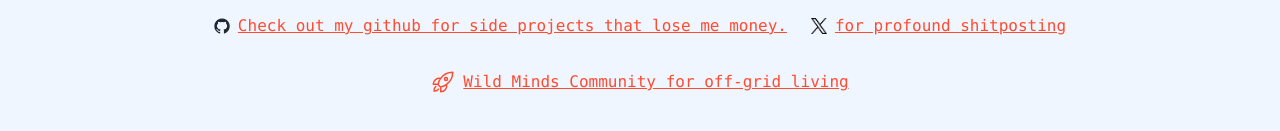
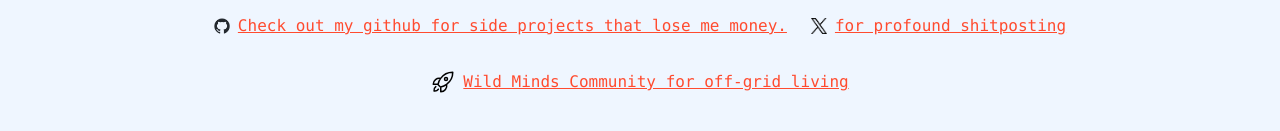
Before and after one commit to RDEvans31/next-js-blog, a Next.js app: page / in a window 1280 px wide. Shown: the part 755-886 px from the top of the page. Built offline with nearby package versions, Linux system fonts and the light colour scheme.

Commit message:
fix: fixing some warnings and links

```diff
--- a/src/app/page.tsx
+++ b/src/app/page.tsx
@@ -55,13 +55,13 @@ export default function Home() {
             xmlns="http://www.w3.org/2000/svg"
             fill="none"
             viewBox="0 0 24 24"
-            stroke-width="1.5"
-            stroke="currentColor"
+            strokeWidth={1.5}
+            stroke="black"
             className="size-6"
           >
             <path
-              stroke-linecap="round"
-              stroke-linejoin="round"
+              strokeLinecap="round"
+              strokeLinejoin="round"
               d="M15.59 14.37a6 6 0 0 1-5.84 7.38v-4.8m5.84-2.58a14.98 14.98 0 0 0 6.16-12.12A14.98 14.98 0 0 0 9.631 8.41m5.96 5.96a14.926 14.926 0 0 1-5.841 2.58m-.119-8.54a6 6 0 0 0-7.381 5.84h4.8m2.581-5.84a14.927 14.927 0 0 0-2.58 5.84m2.699 2.7c-.103.021-.207.041-.311.06a15.09 15.09 0 0 1-2.448-2.448 14.9 14.9 0 0 1 .06-.312m-2.24 2.39a4.493 4.493 0 0 0-1.757 4.306 4.493 4.493 0 0 0 4.306-1.758M16.5 9a1.5 1.5 0 1 1-3 0 1.5 1.5 0 0 1 3 0Z"
             />
           </svg>
--- a/src/components/navbar.tsx
+++ b/src/components/navbar.tsx
@@ -1,16 +1,28 @@
-import Image from "next/image"
+import Image from "next/image";
 
 export default function Navbar() {
   return (
     <div className="flex justify-between items-center px-12 py-4 border-b">
       <div className="flex items-center gap-4">
-                <Image src="/nomadic_lifter_logo.png" alt="logo" width={40} height={40} className="rounded-full" />
-                <a href="/" className="text-lg font-bold">NomadicLifter</a>
+        <Image
+          src="/nomadic_lifter_logo.png"
+          alt="logo"
+          width={40}
+          height={40}
+          className="rounded-full"
+        />
+        <a href="/" className="text-lg font-bold">
+          NomadicLifter
+        </a>
       </div>
       <div className="flex items-center gap-4">
-                <a href="/posts" className="hover:underline">Posts</a>
-                <a href="/posts" className="hover:underline">Ask a question</a>
+        <a href="/posts" className="hover:underline">
+          Posts
+        </a>
+        <a href="/rag" className="hover:underline">
+          Ask a question
+        </a>
       </div>
     </div>
-    )
+  );
 }
```
Lines whose indentation alone changed are shown as unchanged.
